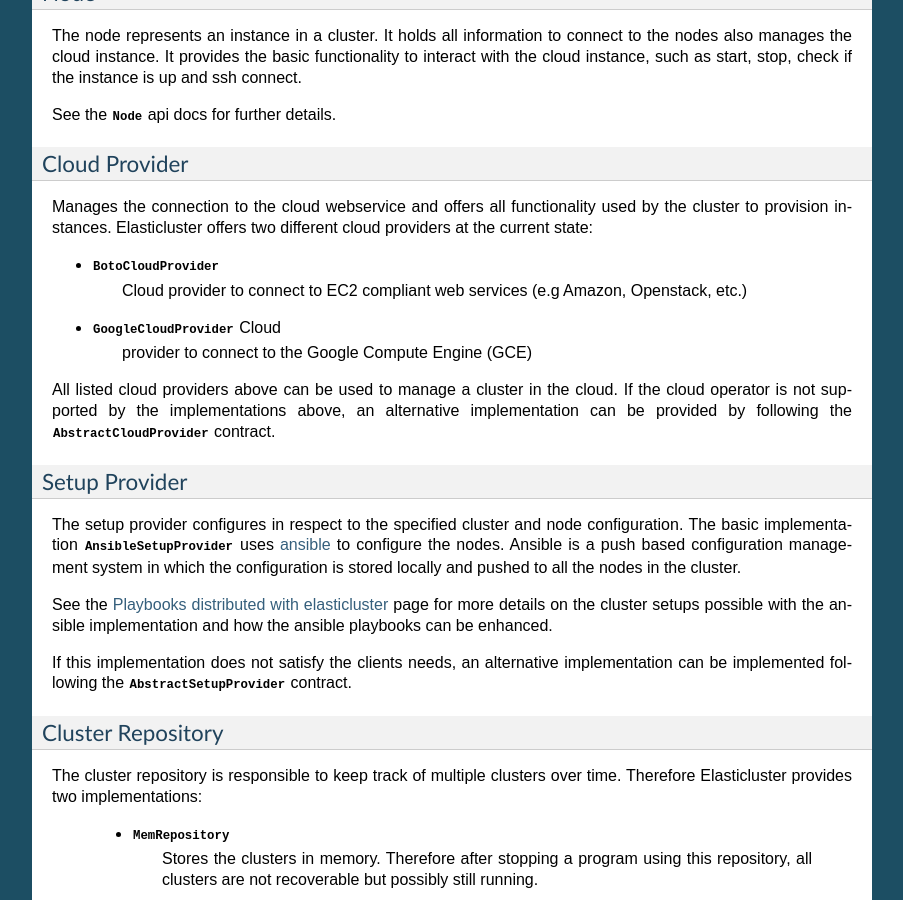
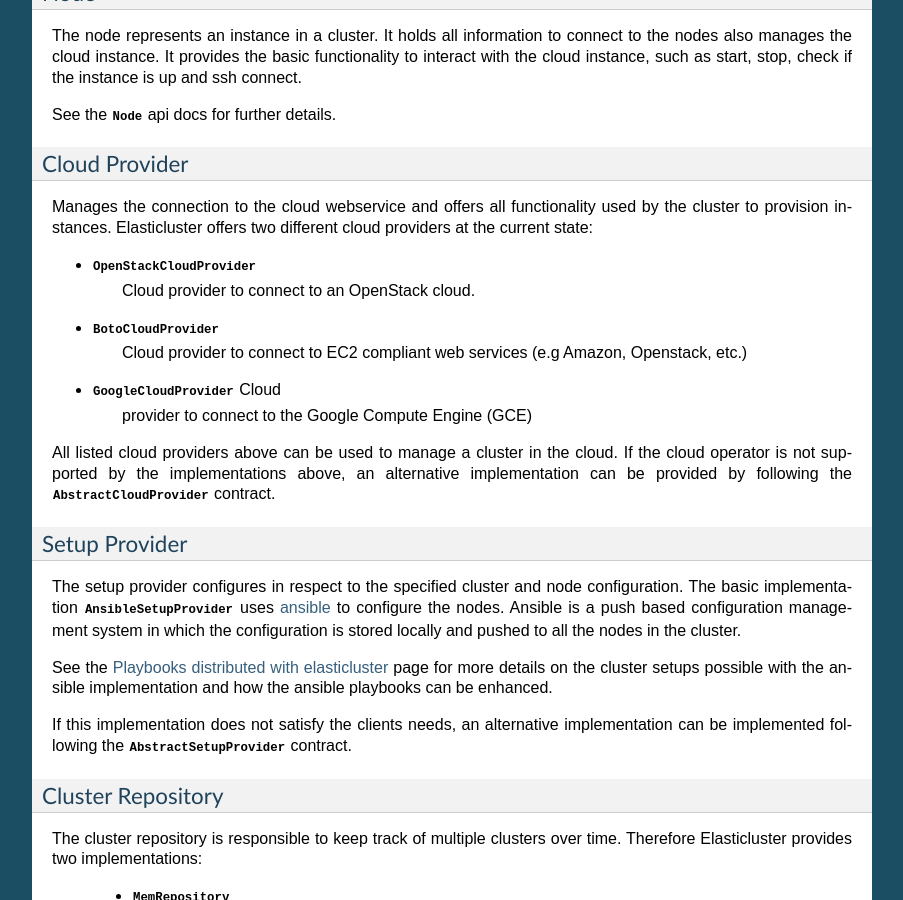
Before and after one commit to elasticluster/elasticluster, a Sphinx documentation site: the page built from docs/api/elasticluster.rst, in a window 1280 px wide and 900 px high, scrolled down 661 px. Shown: the whole window, without its empty margins (198-1101 px from the left). Built offline with Sphinx 7.4.7, drawn with Linux system fonts in a browser that asks for light colours.

Commit message:
Also mention OpenStackCloudProvider

```diff
--- a/docs/api/elasticluster.rst
+++ b/docs/api/elasticluster.rst
@@ -56,6 +56,9 @@
 Manages the connection to the cloud webservice and offers all functionality
 used by the cluster to provision instances. Elasticluster offers two
 different cloud providers at the current state:
+
+* :py:class:`~elasticluster.providers.openstack.OpenStackCloudProvider`
+    Cloud provider to connect to an OpenStack cloud.
 
 * :py:class:`~elasticluster.providers.ec2_boto.BotoCloudProvider`
     Cloud provider to connect to EC2 compliant web services (e.g
```
